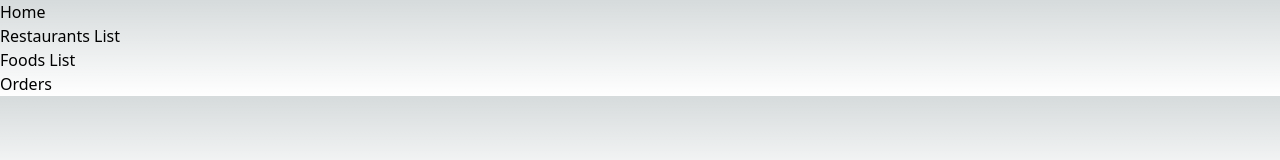
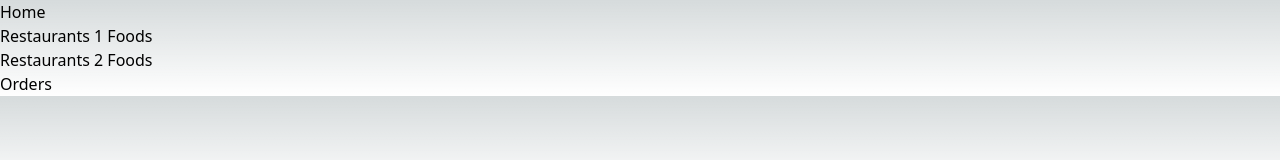
Before and after one commit to Hashimoto-Noriaki/rails-next-uber-eats, a Next.js app in the folder frontend/: page / in a window 1280 px wide. Shown: the top 160 px of the page. Built offline with nearby package versions, Linux system fonts and the light colour scheme.

Commit message:
トップページのリンク(後で修正する場合あり)

```diff
--- a/frontend/src/pages/index.tsx
+++ b/frontend/src/pages/index.tsx
@@ -1,3 +1,5 @@
+// src/pages/index.tsx
+
 import Link from 'next/link';
 
 const Home: React.FC = () => {
@@ -7,10 +9,10 @@ const Home: React.FC = () => {
       <nav>
         <ul>
           <li>
-            <Link href="/restaurants">Restaurants List</Link>
+            <Link href="/restaurants/1/foods">Restaurants 1 Foods</Link>
           </li>
           <li>
-            <Link href="/foods">Foods List</Link>
+            <Link href="/restaurants/2/foods">Restaurants 2 Foods</Link>
           </li>
           <li>
             <Link href="/orders">Orders</Link>
```
